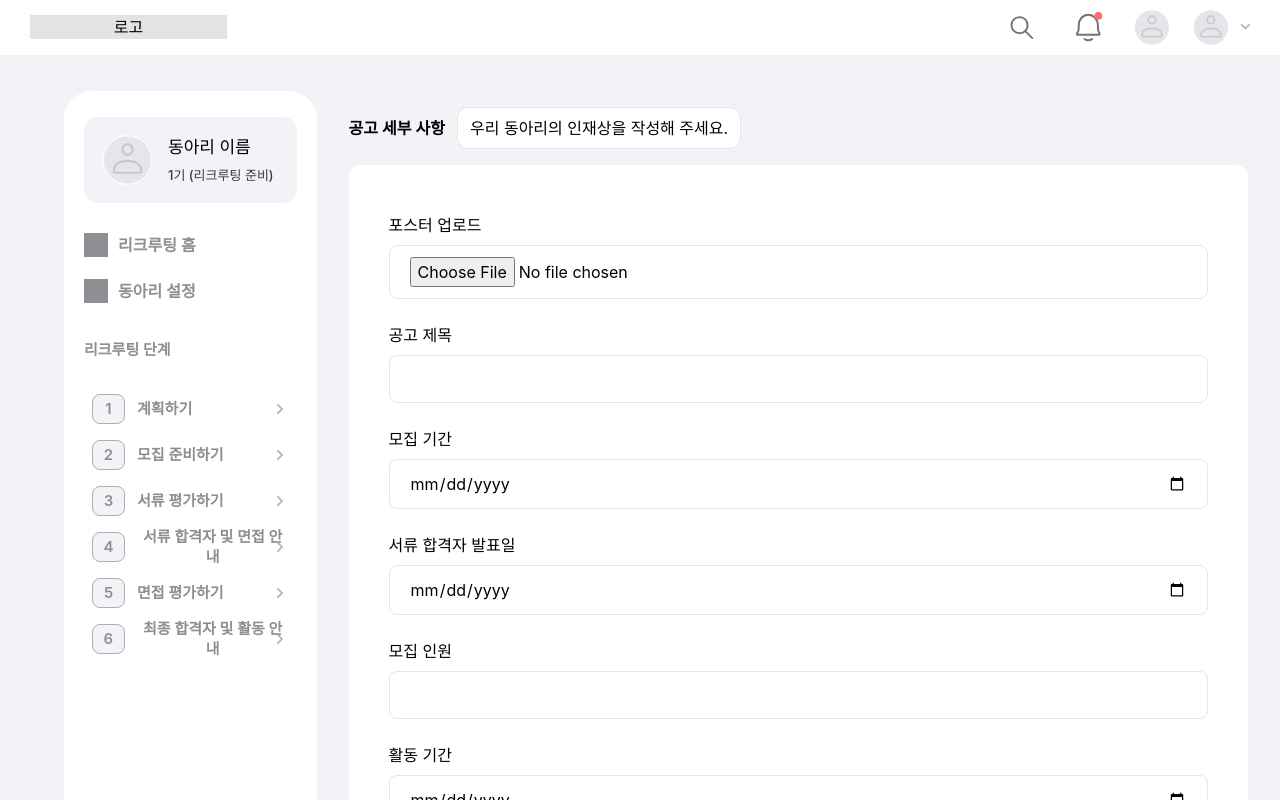
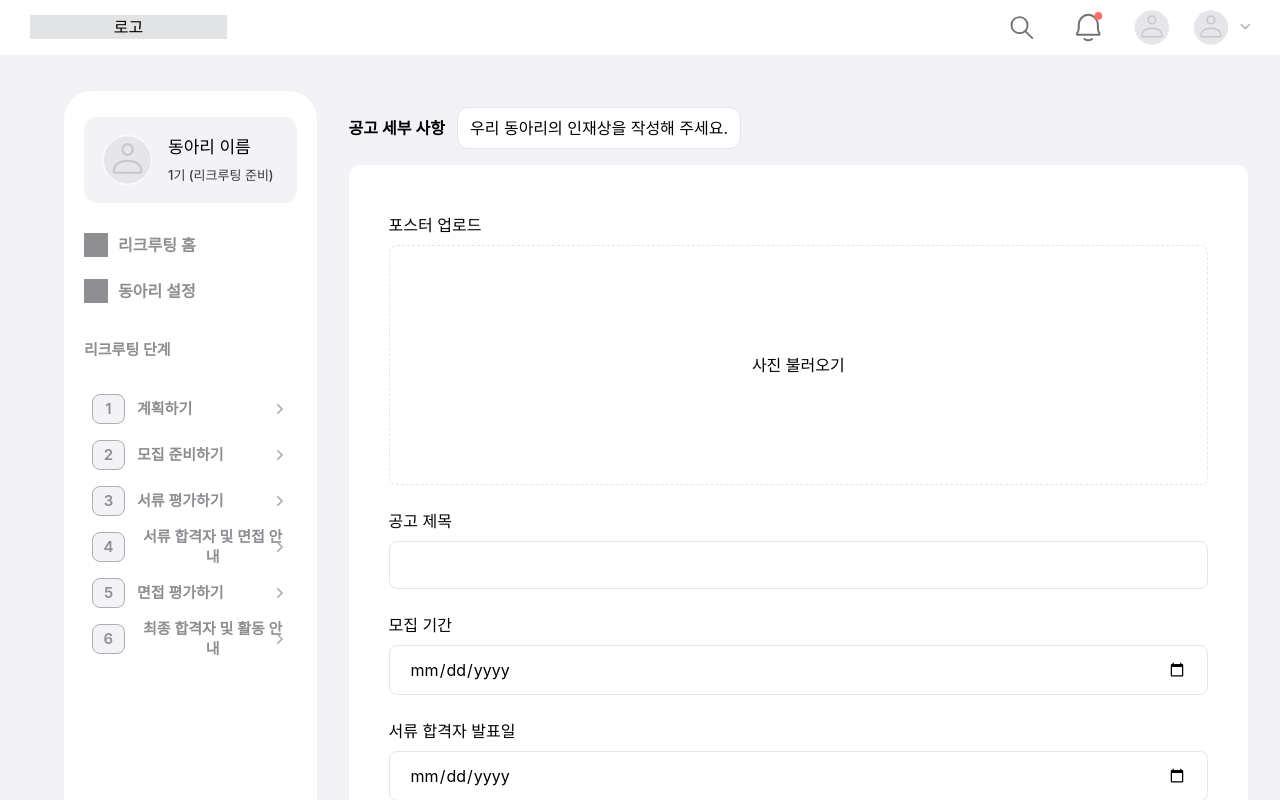
Before and after one commit to Cluting/cluting-frontend, a React (Create React App) app: page /recruting/02_prepare in a window 1280 px wide. Shown: the top 800 px of the page. Built offline with nearby package versions, Linux system fonts and the light colour scheme; a web font is replaced by a local one.

Commit message:
✨ feat: 포스터 업로드 기능 추가

```diff
--- a/src/App.css
+++ b/src/App.css
@@ -31,7 +31,7 @@
   }
 
   .input-background {
-    @apply bg-white-100 border border-gray-200 focus:outline-none focus:border-gray-900 focus:bg-gray-100 disabled:border-red-100 disabled:bg-gray-100;
+    @apply bg-white-100 cursor-pointer border border-gray-200 focus:outline-none focus:border-gray-900 focus:bg-gray-100 disabled:border-red-100 disabled:bg-gray-100;
   }
 
   .text-state-error {
--- a/src/components/recruting/_02_prepare/_03/AnnouncementDetails.tsx
+++ b/src/components/recruting/_02_prepare/_03/AnnouncementDetails.tsx
@@ -1,10 +1,54 @@
 //2-3 공고 작성
 
+import { useRef, useState } from "react";
+
 export default function AnnouncementDetails() {
+  const [previewUrl, setPreviewUrl] = useState<string | null>(null);
+  const fileInputRef = useRef<HTMLInputElement>(null);
+
+  const handleClick = () => {
+    fileInputRef.current?.click(); // 클릭 시 파일 선택 창 열기
+  };
+
+  const handleImageChange = (event: React.ChangeEvent<HTMLInputElement>) => {
+    const fileList = event.target.files;
+    if (fileList) {
+      const file = fileList[0];
+      const reader = new FileReader();
+      reader.onloadend = () => {
+        setPreviewUrl(reader.result as string);
+      };
+      reader.readAsDataURL(file);
+    }
+  };
+
   return (
     <form className="flex flex-col bg-white-100 py-6 mx-8 mb-9 px-10 rounded-[12px] w-full text-left">
       <label className="mt-6">포스터 업로드</label>
-      <input type="file" className="input-background input-style" />
+      <button
+        type="button"
+        onClick={handleClick}
+        className="h-60 input-background input-style border-dashed"
+      >
+        {previewUrl ? (
+          <img
+            src={previewUrl}
+            alt="포스터 사진"
+            className="w-full h-full object-cover rounded-full"
+          />
+        ) : (
+          <div>
+            <input
+              ref={fileInputRef}
+              type="file"
+              accept="image/*"
+              onChange={handleImageChange}
+              style={{ display: "none" }}
+            />
+            사진 불러오기
+          </div>
+        )}
+      </button>
 
       <label className="mt-6">공고 제목</label>
       <input type="text" className="input-background input-style" />
```
